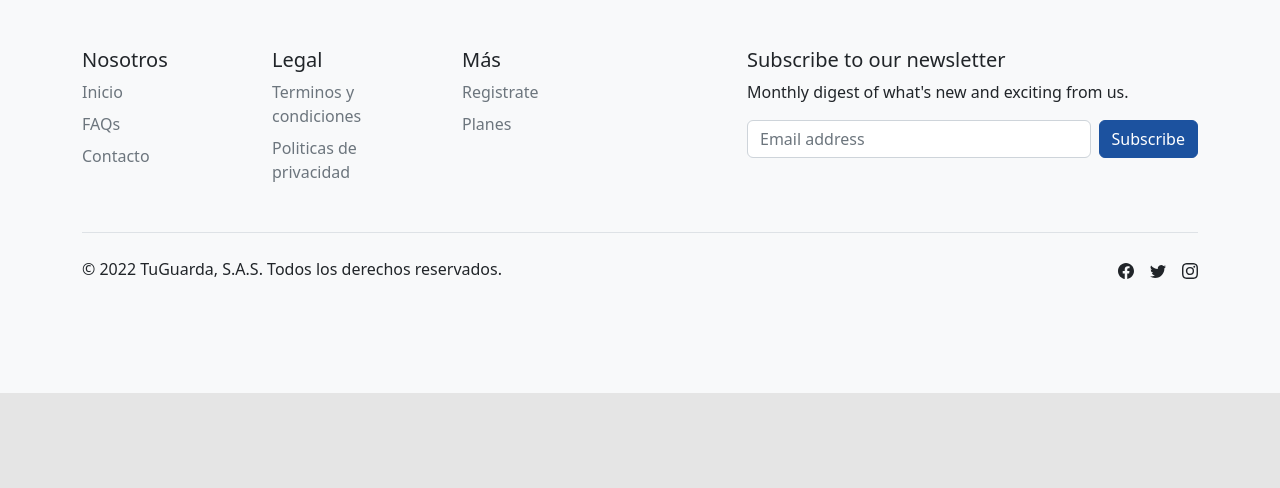
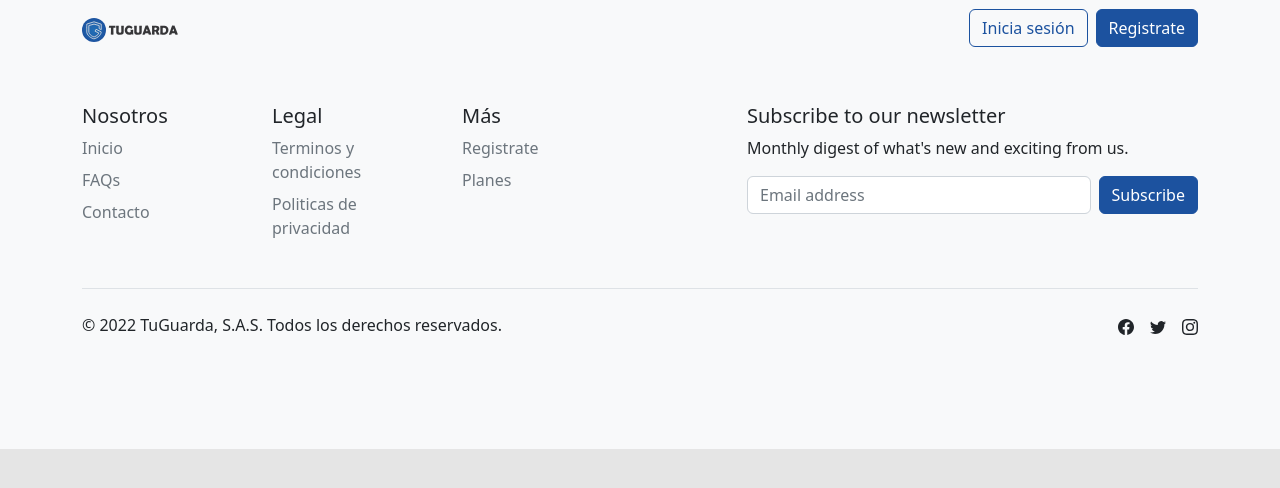
Before and after one commit to brayandiazc/web-bootstrap-tuguarda, a website: page index.html in a window 1280 px wide. Drawn offline with nearby package versions, Linux system fonts and the light colour scheme.

Commit message:
feat: Navbar added

```diff
--- a/index.html
+++ b/index.html
@@ -9,7 +9,26 @@
   <link rel="stylesheet" href="/assets/scss/custom.css">
 </head>
 <body>
-
+  <!-- Header Start -->
+  <nav class="navbar navbar-expand-lg bg-light">
+    <div class="container">
+      <a class="navbar-brand" href="index.html">
+        <img src="assets/img/Logo_Horizontal_LetraNegra.svg" alt="Logo TuGuarda" height="24">
+      </a>
+      <button class="navbar-toggler" type="button" data-bs-toggle="collapse" data-bs-target="#navbarSupportedContent" aria-controls="navbarSupportedContent" aria-expanded="false" aria-label="Toggle navigation">
+        <span class="navbar-toggler-icon"></span>
+      </button>
+      <div class="collapse navbar-collapse" id="navbarSupportedContent">
+        <ul class="navbar-nav me-auto mb-2 mb-lg-0">
+        </ul>
+        <div class="d-flex text-end">
+          <a href="sign_in.html" type="button" class="btn btn-outline-primary me-2">Inicia sesión</a>
+          <a href="sign_in.html" type="button" class="btn btn-primary">Registrate</a>
+        </div>
+      </div>
+    </div>
+  </nav>
+  <!-- Header End -->
 
   <!-- Footer Start -->
   <div class="container-fluid bg-light">
```
